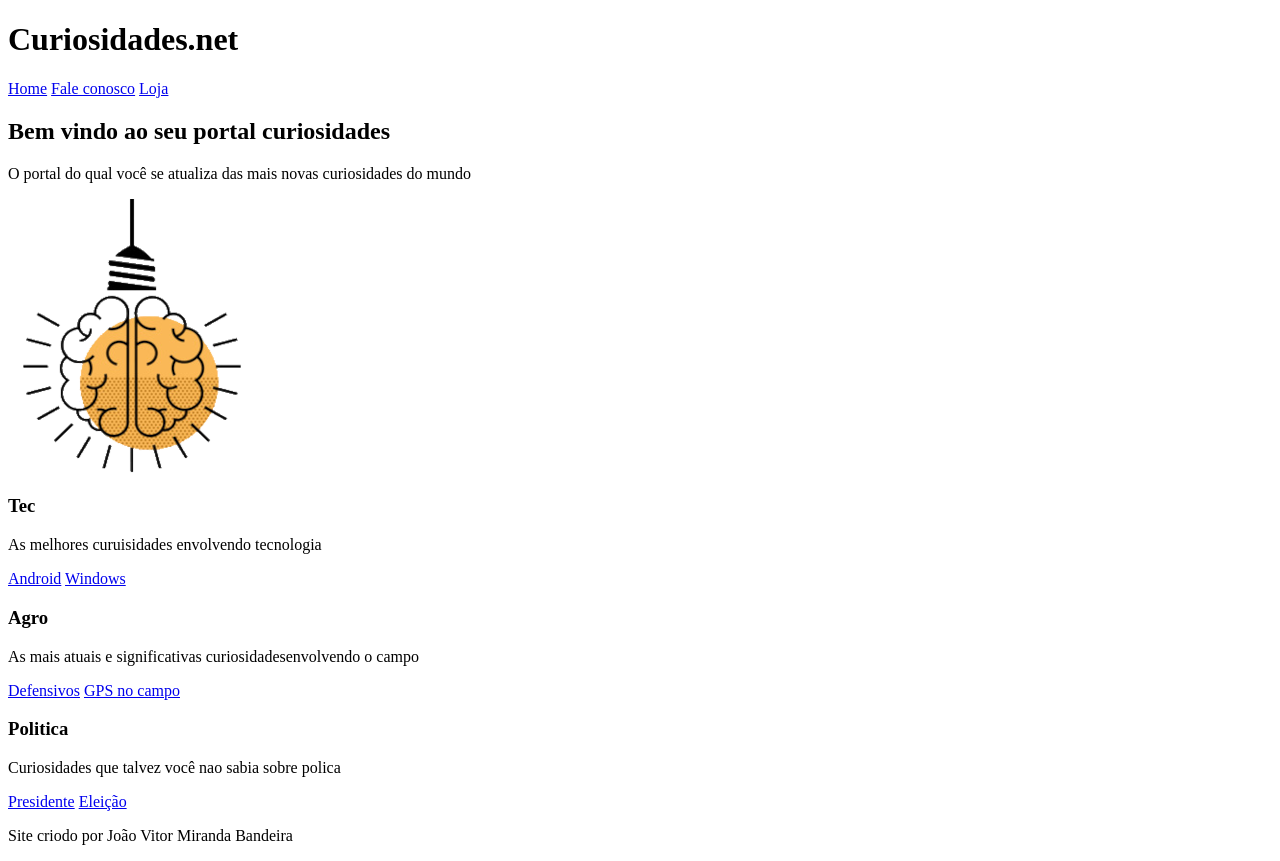
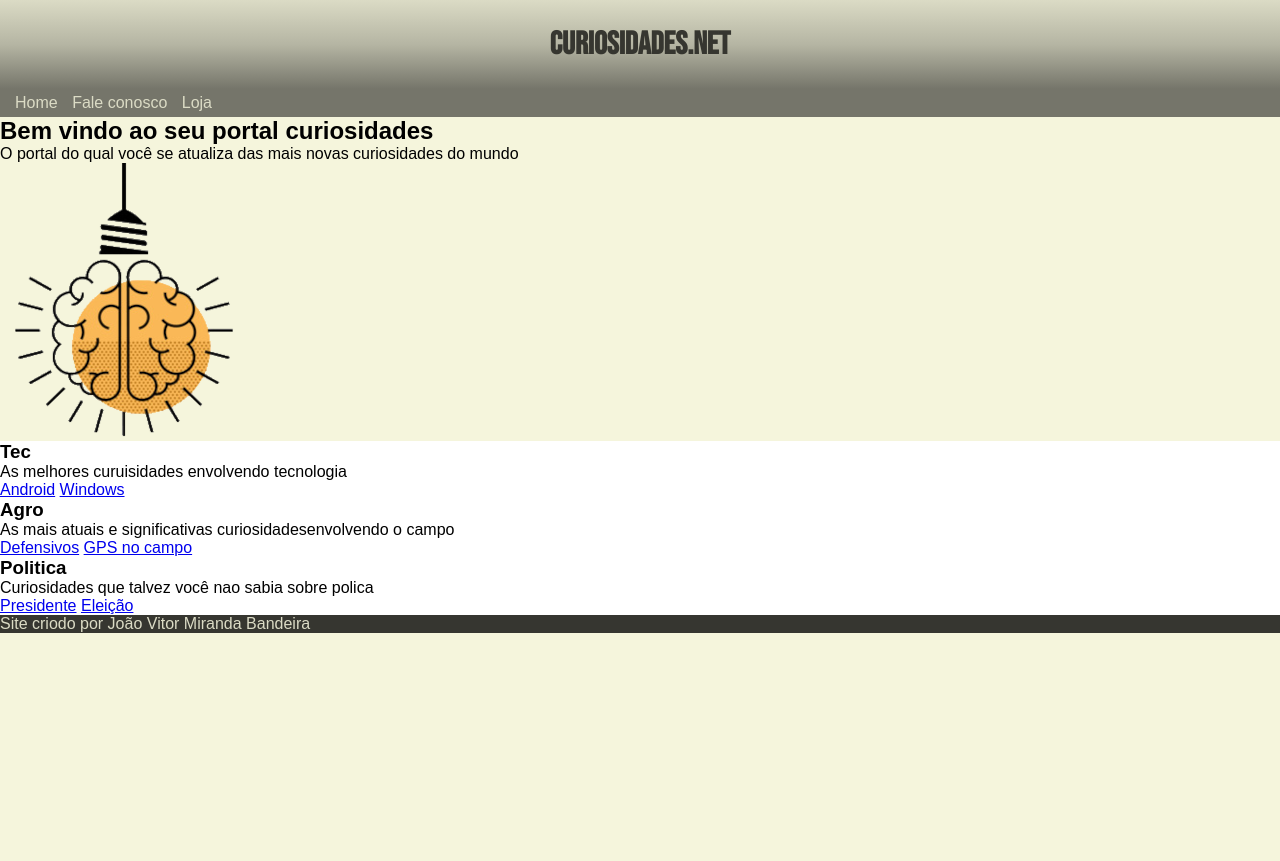
Before and after one commit to JoaoVitorMirandaBandeira/Site-basico, a plain HTML site: page Inicial.html in a window 1280 px wide. After the commit the page ends 800 px from the top, so only its background shows below. Drawn offline with Linux system fonts and the light colour scheme.

Commit message:
Incluçao de stayle na pagina inicial

```diff
--- /dev/null
+++ b/Inicial.css
@@ -0,0 +1,46 @@
+@charset    "UTF-8";
+@import url('https://fonts.googleapis.com/css2?family=Bebas+Neue&display=swap');
+@font-face {
+    font-family: 'Android';
+    src: url('arquivos/fontes/idroid.otf');
+    font-weight: normal;
+}
+*{
+    margin: 0px;
+    --cor0:#f5f5dc;
+    --cor1:#DBDBC5;
+    --cor2:#B5B5A3;
+    --cor3:#75756A;
+    --cor4:#363630;
+    --fonte-padrao: Arial, Helvetica, sans-serif;
+    --fonte-destaque:'Bebas Neue',cursive;
+    --fonte-android:'Android',cursive;
+}
+body{
+    font-family: var(--fonte-padrao);
+    background-color: var(--cor0);
+}
+header{
+    background-image: linear-gradient(to top,var(--cor3),var(--cor2),var(--cor1));
+    color: var(--cor4);
+    text-align: center;
+    padding: 25px;
+    font-family: var(--fonte-destaque);
+}
+nav{
+    background-color: #75756A;
+    padding: 5px 0px 5px 10px;
+}
+nav a{
+    text-decoration: none;
+    color: var(--cor1);
+    padding: 5px;
+}
+main{
+    background-color: white;
+}
+footer{
+    background-color: var(--cor4);
+    color: var(--cor1);
+
+}
--- a/Inicial.html
+++ b/Inicial.html
@@ -6,6 +6,7 @@
     <meta name="viewport" content="width=device-width, initial-scale=1.0">
     <title>Curiosidades.net</title>
     <link rel="shortcut icon" href="arquivos/imagens/favicon.ico" type="image/x-icon">
+    <link rel="stylesheet" href="Inicial.css">
 </head>
 <body>
     <header>
@@ -17,12 +18,12 @@
         <a href="#">Loja</a>
 
     </nav>
+    <section id="principal">
+        <h2>Bem vindo ao seu portal curiosidades</h2>
+        <p>O portal do qual você se atualiza das mais novas curiosidades do mundo</p>
+        <img src="arquivos/imagens/Lampada-png.png" alt="Lanpada iluminando um cerebro">
+    </section>
     <main>
-        <section id="principal">
-            <h2>Bem vindo ao seu portal curiosidades</h2>
-            <p>O portal do qual você se atualiza das mais novas curiosidades do mundo</p>
-            <img src="arquivos/imagens/Lampada-png.png" alt="Lanpada iluminando um cerebro">
-        </section>
         <section id="tecnologia">
             <h3>Tec</h3>
             <p>As melhores curuisidades envolvendo tecnologia</p>
--- a/style.css
+++ b/style.css
@@ -15,14 +15,11 @@
     --fonte-padrao: Arial, Helvetica, sans-serif;
     --fonte-destaque:'Bebas Neue',cursive;
     --fonte-android:'Android',cursive;
-
 }
-
 body{
     background-color:var(--cor0);
     font-family: var(--fonte-padrao);
 }
-
 header{
     background-image: linear-gradient(to top,#75756A,#B5B5A3,#DBDBC5);
     font-family: Arial, Helvetica, sans-serif;
```
